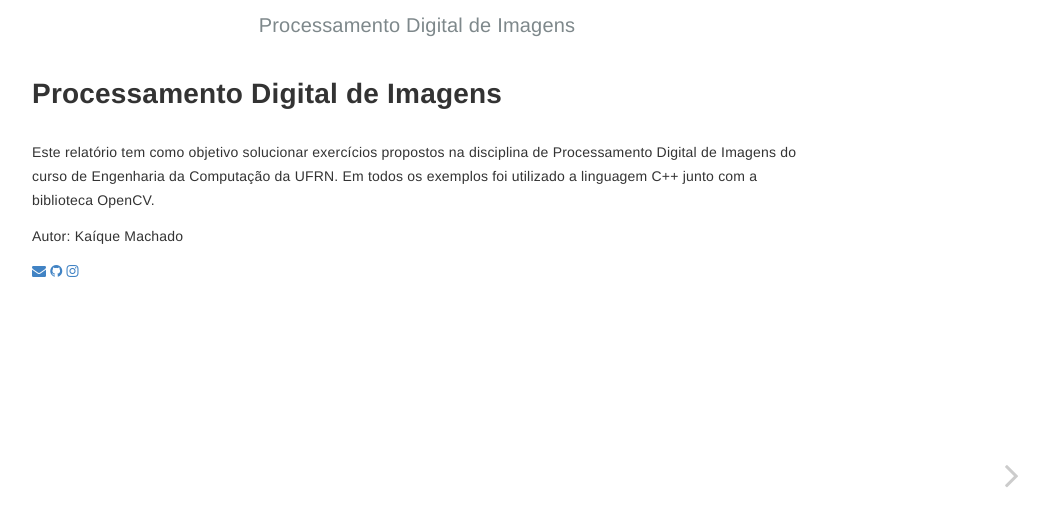
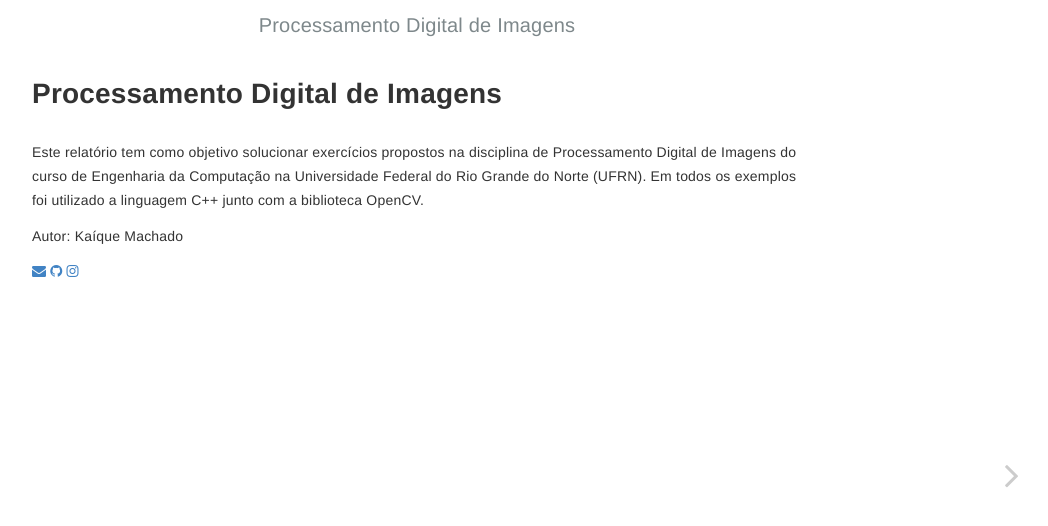
Before and after one commit to kaiquecodes/processamento-digital-imagens, a Jekyll site: the page built from index.md, in a window 1280 px wide. Shown: the top 526 px of the page, without its empty margins (223-1271 px from the left). Built offline with Jekyll 4.4.1, drawn with Linux system fonts in a browser that asks for light colours.

Commit message:
Update index.md

```diff
--- a/index.md
+++ b/index.md
@@ -2,7 +2,7 @@
 layout: home
 ---
 
-Este relatório tem como objetivo solucionar exercícios propostos na disciplina de Processamento Digital de Imagens do curso de Engenharia da Computação da UFRN. Em todos os exemplos foi utilizado a linguagem C++ junto com a biblioteca OpenCV.
+Este relatório tem como objetivo solucionar exercícios propostos na disciplina de Processamento Digital de Imagens do curso de Engenharia da Computação na Universidade Federal do Rio Grande do Norte (UFRN). Em todos os exemplos foi utilizado a linguagem C++ junto com a biblioteca OpenCV.
 
 Autor: Kaíque Machado
 
```
